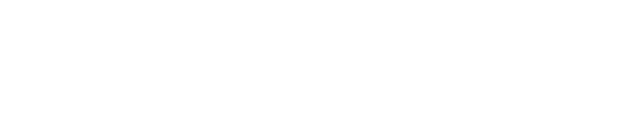
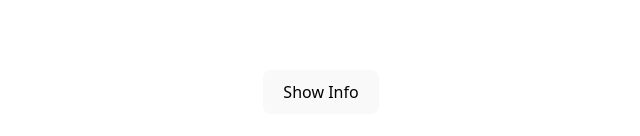
Before and after one commit to Shakhoyat/React101-with-TypeScript, a React (Vite) app in the folder vite-project-typescript101/: page / in a window 1280 px wide. Shown: the part 308-444 px from the top of the page, without its empty margins (319-959 px from the left). Built offline with nearby package versions, Linux system fonts and the light colour scheme.

Commit message:
Refactor Person component to correct state management and improve toggle functionality

```diff
--- a/vite-project-typescript101/src/Person.tsx
+++ b/vite-project-typescript101/src/Person.tsx
@@ -7,7 +7,11 @@ export interface PersonProps  {
 
 const Person = (props: PersonProps) => {
 
-  const [isShowInfo, setisShowInfo] = useState<boolean | null >(null);
+  const [isShowInfo, setShowInfo] = useState<boolean|null >(null);
+  const toggleInfo = () => {
+    setShowInfo((prev) =>!prev );
+    }
+
     return (
         <div>
             {
@@ -17,6 +21,9 @@ const Person = (props: PersonProps) => {
                 </p>
                 )
             }
+            <button onClick={toggleInfo}>
+                {isShowInfo ? "Hide Info" : "Show Info"}
+            </button>
 
         </div>
     );
```
